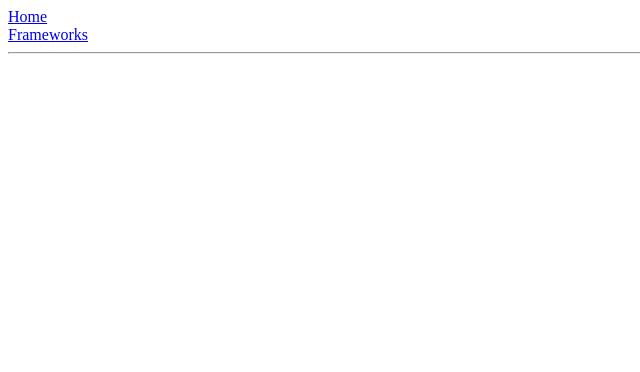
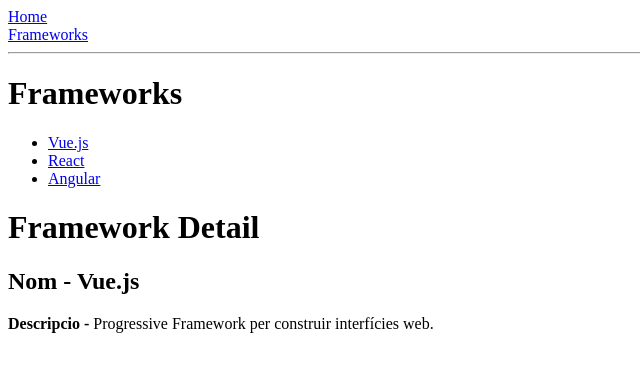
Before and after one commit to Guillermo-Mir/VUE, a Vue app in the folder router-vue/: page /frameworks/1 in a window 1280 px wide. Before the commit this address had no page. Shown: the top 372 px of the page, without its empty margins (0-640 px from the left). Built offline with nearby package versions, Linux system fonts and the light colour scheme.

Commit message:
FrameworkDetail  sin acabar

```diff
--- a/router-vue/src/router/index.js
+++ b/router-vue/src/router/index.js
@@ -8,8 +8,22 @@ import FrameworkVersions from '@/views/FrameworkVersions.vue'
 const router = createRouter({
   history: createWebHistory(import.meta.env.BASE_URL),
   routes: [
-    {path:"/", name:"home", component: Home},
-    {path:"/frameworks", name:"frameworks", component: Frameworks}
+    {
+      path: "/",
+      name: "home",
+      component: Home
+    },
+
+    {
+      path: "/frameworks",
+      name: "frameworks",
+      component: Frameworks,
+      children: [{
+        path: ":id",
+        name: "frameworkDetail",
+        component: FrameworkDetail
+      }]
+    }
   ],
 })
 
--- a/router-vue/src/views/FrameworkDetail.vue
+++ b/router-vue/src/views/FrameworkDetail.vue
@@ -1,6 +1,27 @@
+<script setup>
+import { useRoute } from 'vue-router';
+
+const frameworks = ([
+    { id: 1, name: 'Vue.js', desc: 'Progressive Framework per construir interfícies web.' },
+    { id: 2, name: 'React', desc: 'Biblioteca per crear interfícies d’usuari interactives.' },
+    { id: 3, name: 'Angular', desc: 'Framework complet per aplicacions empresarials.' }
+])
+
+const route = useRoute();
+const frameworkID = parseInt(route.params.id) //tiene que concidir con el que envias desde el index.js (router)
+const framework = frameworks.find(f => f.id == frameworkID)
+
+</script>
+
+
 <template>
-       <!--
+    <!--
     __________/framework/1
     -->
     <h1>Framework Detail</h1>
+    <div>
+        <h2>Nom - {{framework.name}}</h2>
+        <p><b>Descripcio - </b>{{framework.desc}}</p>
+    </div>
+
 </template>
--- a/router-vue/src/views/Frameworks.vue
+++ b/router-vue/src/views/Frameworks.vue
@@ -21,5 +21,6 @@ import { ref } from 'vue';
             <RouterLink :to="`/frameworks/${frame.id}`"> {{ frame.name }}</RouterLink>
         </li>
     </ul>
+    <RouterView/>
 
 </template>
```
